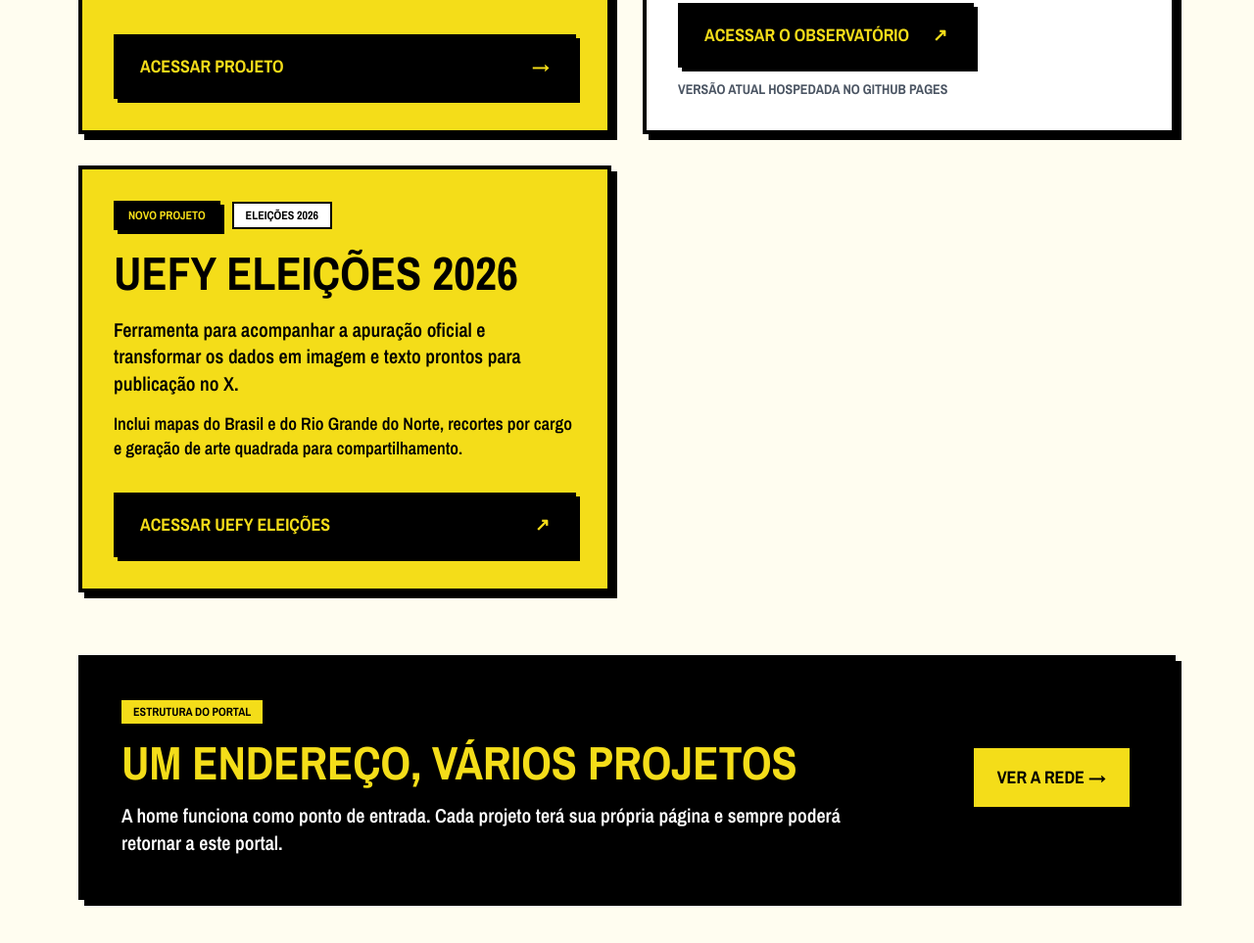
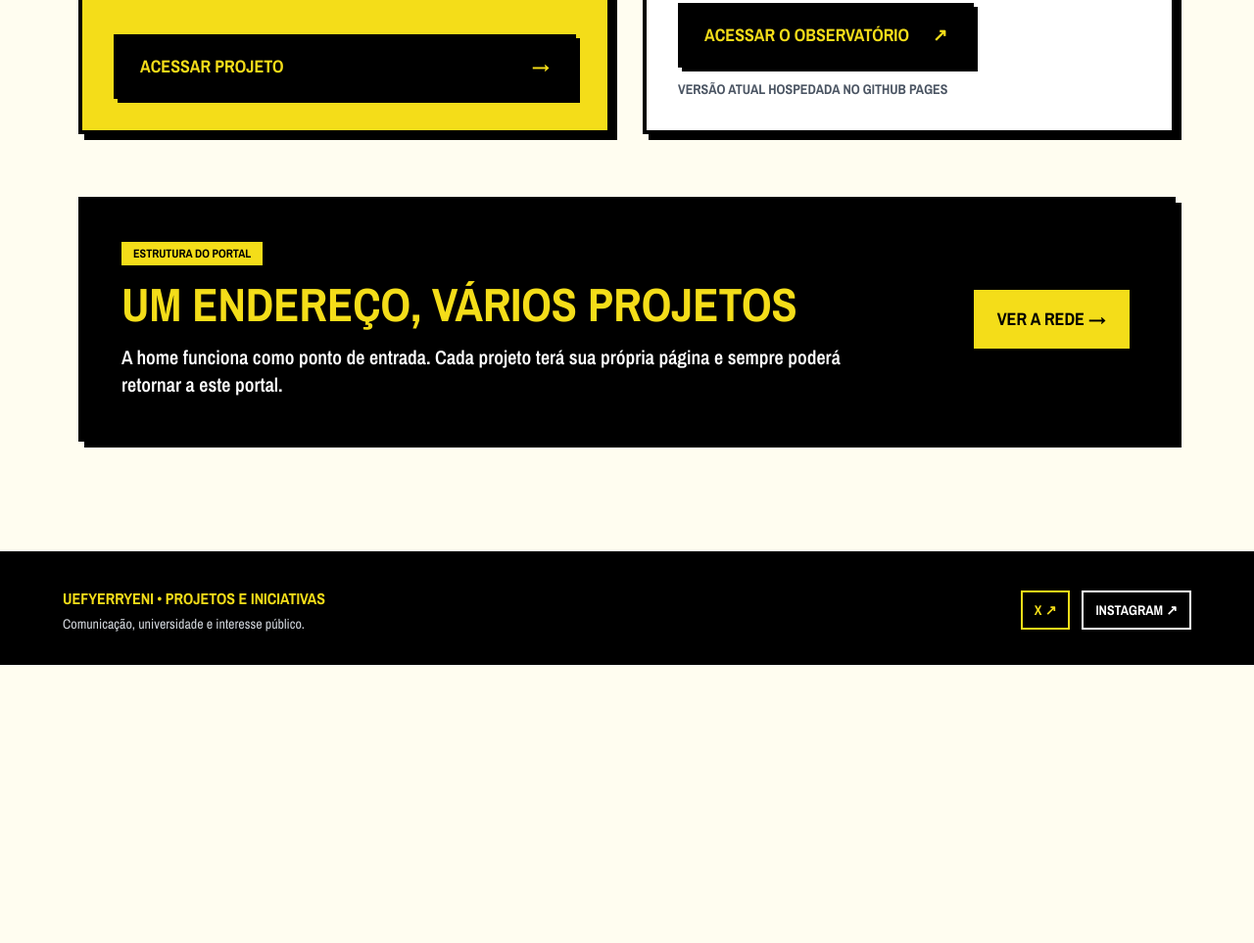
Before and after one commit to uefyerryeni/uefyerryeni.github.io, a plain HTML site: page index.html in a window 1280 px wide. Shown: the part 2491-3454 px from the top of the page at 98% size. After the commit the page ends 3170 px from the top, so only its background shows below. Drawn offline with nearby package versions, Linux system fonts and the light colour scheme.

Commit message:
Remove UEFY Eleições do portal público

```diff
--- a/index.html
+++ b/index.html
@@ -250,24 +250,7 @@
           </div>
         </article>
 
-        <article class="mobile-card bg-[#f4dd19] p-8 neo-lg md:min-h-[390px] flex flex-col justify-between">
-          <div>
-            <div class="flex flex-wrap items-center gap-3 mb-5">
-              <span class="inline-block bg-black text-[#f4dd19] px-3 py-1 font-black uppercase text-xs neo">Novo projeto</span>
-              <span class="inline-block bg-white text-black px-3 py-1 border-2 border-black font-black uppercase text-xs">Eleições 2026</span>
-            </div>
-            <h3 class="text-4xl md:text-5xl font-black uppercase leading-none mb-5">UEFY Eleições 2026</h3>
-            <p class="text-xl font-semibold leading-snug mb-4">
-              Ferramenta para acompanhar a apuração oficial e transformar os dados em imagem e texto prontos para publicação no X.
-            </p>
-            <p class="text-lg font-semibold leading-snug mb-0">
-              Inclui mapas do Brasil e do Rio Grande do Norte, recortes por cargo e geração de arte quadrada para compartilhamento.
-            </p>
-          </div>
-          <a href="https://uefyerryeni.github.io/uefy-eleicoes-2026/" class="mobile-stack-btn tap-target neo-btn bg-black text-[#f4dd19] px-6 py-4 font-black uppercase text-lg inline-flex items-center justify-between gap-6 no-underline mt-8">
-            Acessar UEFY Eleições <span aria-hidden="true">↗</span>
-          </a>
-        </article>
+
       </div>
     </section>
 
```
